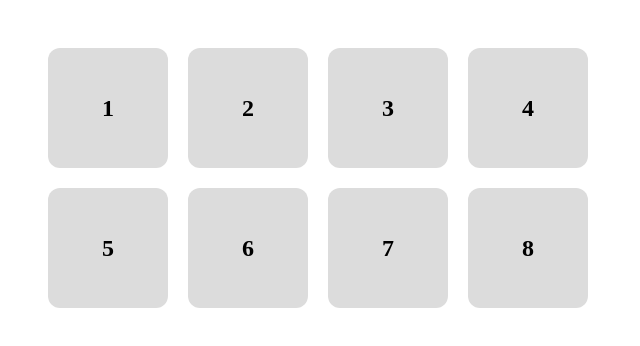
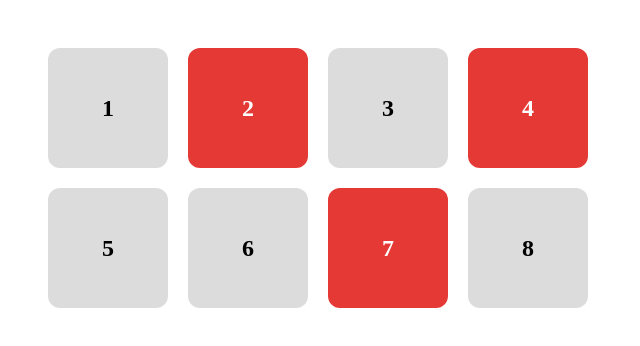
Before and after one commit to masoud-bs/tischbuchung, an Angular app: page / in a window 1280 px wide. Shown: the top 346 px of the page, without its empty margins (0-640 px from the left). Built offline with nearby package versions, Linux system fonts and the light colour scheme.

Commit message:
Add booking status and table selection logic

```diff
--- a/src/app/app.ts
+++ b/src/app/app.ts
@@ -1,10 +1,9 @@
 import { Component, signal } from '@angular/core';
-import { RouterOutlet } from '@angular/router';
 import { TischLayout } from './components/tisch-layout/tisch-layout';
 
 @Component({
   selector: 'app-root',
-  imports: [RouterOutlet, TischLayout],
+  imports: [TischLayout],
   templateUrl: './app.html',
   styleUrl: './app.scss'
 })
--- a/src/app/components/tisch-layout/tisch-layout.html
+++ b/src/app/components/tisch-layout/tisch-layout.html
@@ -1,15 +1,14 @@
 <div class="room">
 
-  @for (table of tables; track table) {
-
+  @for (table of tables; track table.id) {
     <div
-      class="table"
-      [class.selected]="selectedTable === table"
-      (click)="selectTable(table)"
-    >
-      {{ table }}
+        class="table"
+        [class.selected]="selectedTable === table.id"
+        [class.booked]="table.booked"
+        (click)="selectTable(table)"
+        >
+        {{ table.id }}
     </div>
-
   }
 
 </div>
--- a/src/app/components/tisch-layout/tisch-layout.scss
+++ b/src/app/components/tisch-layout/tisch-layout.scss
@@ -30,3 +30,8 @@
   background: #4caf50;
   color: white;
 }
+
+.booked {
+  background: #e53935;
+  color: white;
+}
--- a/src/app/components/tisch-layout/tisch-layout.ts
+++ b/src/app/components/tisch-layout/tisch-layout.ts
@@ -8,12 +8,26 @@ import { Component } from '@angular/core';
 })
 export class TischLayout {
 
-  tables = [1, 2, 3, 4, 5, 6, 7, 8];
+  tables = [
+    { id: 1, booked: false },
+    { id: 2, booked: true },
+    { id: 3, booked: false },
+    { id: 4, booked: true },
+    { id: 5, booked: false },
+    { id: 6, booked: false },
+    { id: 7, booked: true },
+    { id: 8, booked: false },
+  ];
 
   selectedTable: number | null = null;
 
-  selectTable(table: number) {
-    this.selectedTable = table;
+  selectTable(table: any) {
+
+    if (table.booked) {
+      return;
+    }
+
+    this.selectedTable = table.id;
   }
 
 }
```
